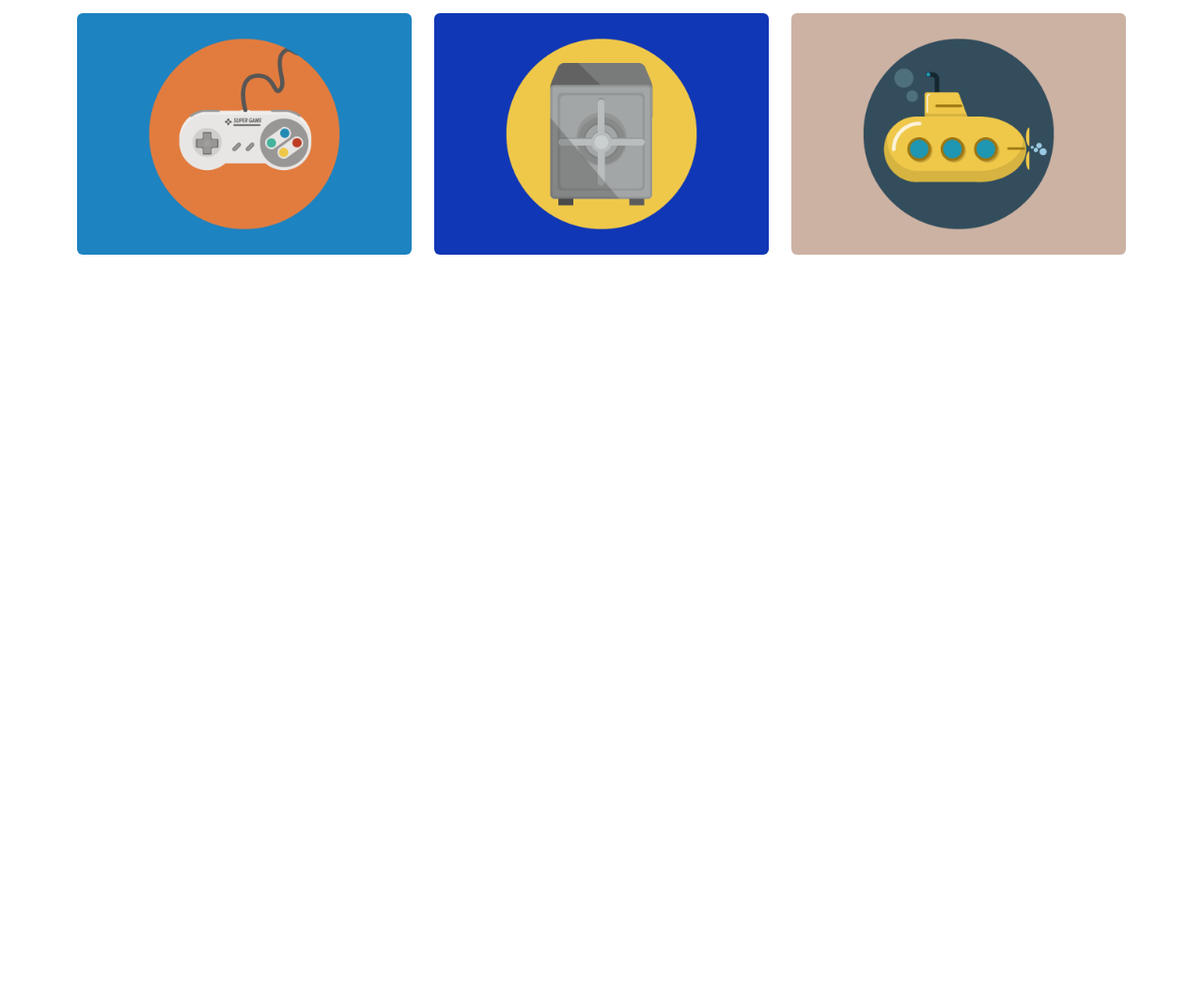
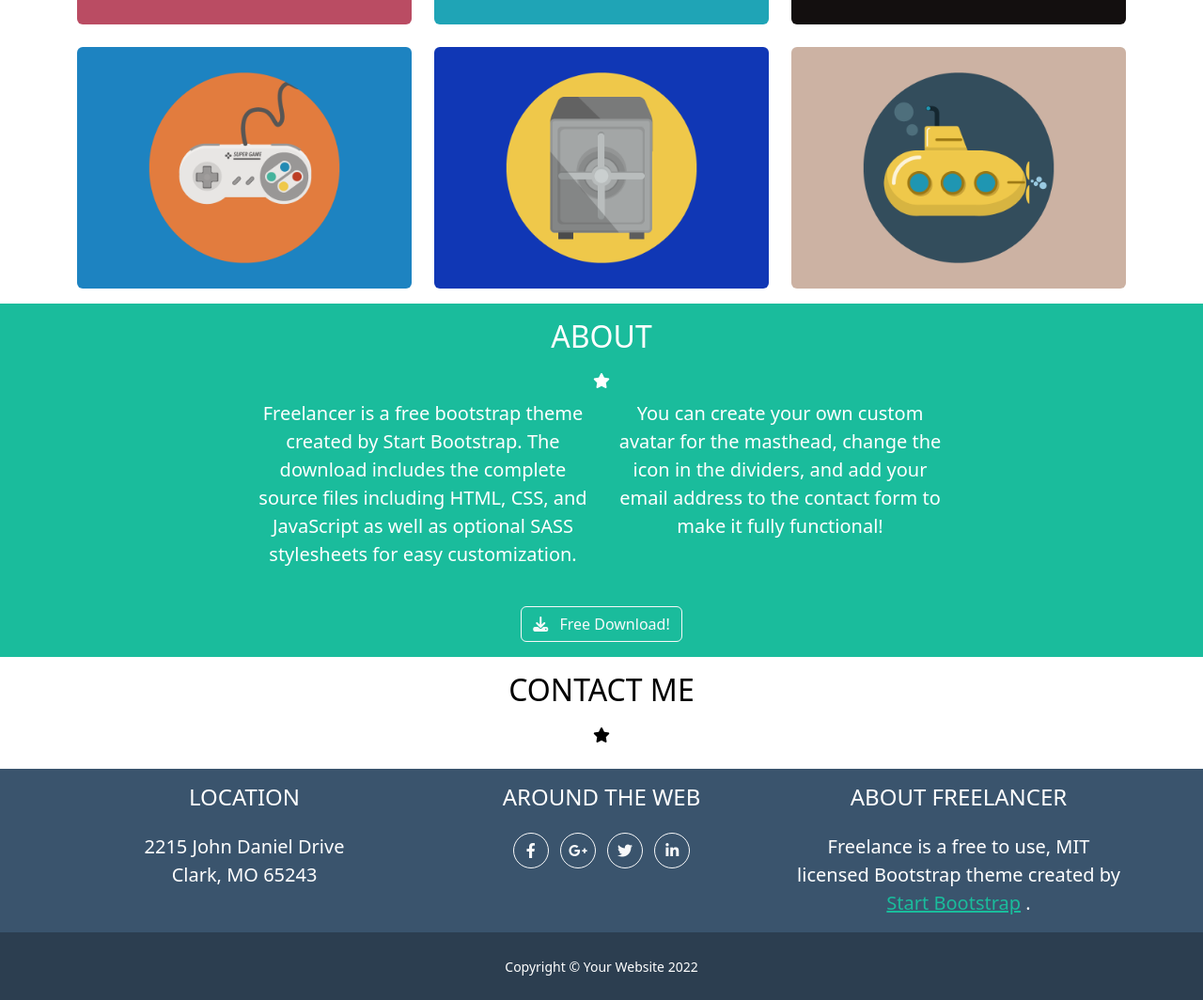
Before and after one commit to AngeloCalabro/html-css-bootstrap-freelancer, a plain HTML site: page index.html in a window 1280 px wide. Shown: the part 868-1932 px from the top of the page at 94% size. Before the commit the page ends 1139 px from the top, so only its background shows below. Drawn offline with nearby package versions, Linux system fonts and the light colour scheme.

Commit message:
media query

```diff
--- a/css/style.css
+++ b/css/style.css
@@ -19,6 +19,12 @@
     --black: #000
 }
 
+/* GENERAL */
+body {
+    background-color: var(--white);
+    color: var(--black);
+}
+
 /* TEXT */
 
 
@@ -26,7 +32,7 @@
 
 
 /* COLOR */
-.dark-grey {
+.bg-dark-grey {
     background-color: var(--dark-blue);
 }
 
@@ -42,11 +48,11 @@
     background-color: var(--white);
 }
 
-/* GENERAL */
-body {
-    background-color: var(--white);
-    color: var(--black);
+.link-color {
+    color: var(--light-blue-green);
 }
+
+/* HOVER */
 
 
 /* HEADER */
@@ -78,38 +84,3 @@ img.image {
     width: 100%;
     max-width: 100%;
 }
-
-/* .icon:before {
-    content: '';
-    display: block;
-    width: 100px;
-    border: 2px solid var(--white);
-} */
-
-/* .icon:after {
-    content: '';
-    display: block;
-    width: 100px;
-    border: 2px solid var(--white);
-} */
-
-
-@media screen and (min-width: 768px) {
-    .col-sm-12 {
-        display: none;
-    }
-
-    .col-md-6 {
-        display: block;
-    }
-}
-
-@media screen and (min-width: 992px) {
-    .col-md-6 {
-        display: none;
-    }
-
-    .col-lg-4 {
-        display: block;
-    }
-}
--- a/index.html
+++ b/index.html
@@ -29,14 +29,14 @@
 
     <!-- HEADER -->
     <header>
-        <nav class="navbar navbar-expand-md navbar-dark my-bg-black h-100">
-            <div class="container-sm">
+        <nav class="navbar navbar-expand-md navbar-dark h-100">
+            <div class="container">
                 <a class="navbar-brand" href="#">Start Bootstrap</a>
                 <button class="navbar-toggler" type="button" data-bs-toggle="collapse" data-bs-target="#boot-navbar"
                     aria-controls="boot-navbar" aria-expanded="false" aria-label="Toggle navigation">
                     <span class="navbar-toggler-icon"></span>
                 </button>
-                <div class="collapse navbar-collapse" id="boot-navbar">
+                <div class="collapse navbar-collapse bg-dark-grey" id="boot-navbar">
                     <ul class="navbar-nav me-auto mb-2 mb-lg-0">
                         <li class="nav-item">
                             <a class="nav-link active" aria-current="page" href="#">Portfolio</a>
@@ -55,31 +55,32 @@
 
     <!-- MAIN -->
     <main>
-        <section id="hero" class="bg-green txt-white">
-            <div class="container-sm text-white">
+
+        <!-- HERO -->
+        <section id="hero" class="bg-green text-white">
+            <div class="container text-white">
                 <div class="row justify-content-center">
                     <div class="col-auto text-center">
                         <img class="avatar" src="./img/avatar.svg" alt="avatar">
                         <h1 class="text-uppercase">start bootstrap</h1>
-                        <div class="row">
-                            <div class="icon">
-                                <i class="fas fa-star fs-3"></i>
-                            </div>
-                        </div>
+
+                        <!-- Icon Divider-->
+                        <div class="icon py-2"><i class="fas fa-star"></i></div>
                         <p class="text-uppercase">Graphic Artist - Web designer - illustrator</p>
                     </div>
                 </div>
             </div>
         </section>
 
-        <section id="portfolio">
-            <div class="container-sm text-center">
+        <!-- PORTFOLIO -->
+        <section id="portfolio" class="py-3">
+            <div class="container text-center">
                 <h2 class="text-uppercase">Portfolio</h2>
-                <div class="row">
-                    <div class="icon">
-                        <i class="fas fa-star fs-3"></i>
-                    </div>
-                </div>
+
+                <!-- Icon Divider-->
+                <div class="icon py-2"><i class="fas fa-star"></i></div>
+
+                <!-- CARDS PORTFOLIO -->
                 <div class="row justify-content-center align-items-center">
                     <div class="col-sm-12 col-md-6 col-lg-4 g-4">
                         <img class="image rounded" src="./img/cabin.png" alt="cabina">
@@ -103,31 +104,104 @@
 
             </div>
         </section>
-        <section id="about" class="bg-green txt-white">
-            <div class="container-md">
 
+        <!-- ABOUT -->
+        <section id="about" class="bg-green text-white mb-0 py-3">
+            <div class="container text-center">
+                <h2 class="text-uppercase">About</h2>
+
+                <!-- Icon Divider-->
+                <div class="icon py-2"><i class="fas fa-star"></i></div>
+
+                <!-- About Section Content-->
+                <div class="row">
+                    <div class="col-md-4 col-sm-12 ms-auto">
+                        <p class="lead">Freelancer is a free bootstrap theme created by Start Bootstrap. The
+                            download
+                            includes the complete source files including HTML, CSS, and JavaScript as well as
+                            optional SASS
+                            stylesheets for easy customization.</p>
+                    </div>
+                    <div class="col-md-4 col-sm-12 me-auto">
+                        <p class="lead">You can create your own custom avatar for the masthead, change the icon in
+                            the
+                            dividers, and add your email address to the contact form to make it fully functional!
+                        </p>
+                    </div>
+                </div>
+
+                <!-- About Section Button-->
+                <div class="text-center mt-4">
+                    <a class="btn btn-xl btn-outline-light" href="#">
+                        <i class="fas fa-download me-2"></i>
+                        Free Download!
+                    </a>
+                </div>
             </div>
         </section>
+
+        <!-- CONTACT -->
         <section id="contact">
-            <div class="container-md">
+            <div class="container-sm text-center py-3">
+                <h2 class="text-uppercase">Contact me</h2>
 
+                <!-- Icon Divider-->
+                <div class="icon py-2"><i class="fas fa-star"></i></div>
+                <!-- FORM DA INSERIRE -->
+
+
+                <!-- CHIUDERE FORM -->
             </div>
         </section>
     </main>
 
     <!-- FOOTER -->
-    <footer>
-        <div id="footer-top" class="bg-grey">
-            <div class="container-md">
-
-            </div>
-        </div>
-        <div id="footer-bottom" class="bg-dark-grey">
-            <div class="container-md">
-
+    <footer class="footer text-center bg-grey text-white">
+        <div class="container">
+            <div class="row py-3">
+                <!-- Footer Location-->
+                <div class="col-md-4 col-sm-12 mb-5 mb-lg-0">
+                    <h4 class="text-uppercase mb-4">Location</h4>
+                    <p class="lead mb-0">
+                        2215 John Daniel Drive
+                        <br />
+                        Clark, MO 65243
+                    </p>
+                </div>
+                <!-- Footer Social Icons-->
+                <div class="col-md-4 col-sm-12 mb-5 mb-lg-0">
+                    <h4 class="text-uppercase mb-4">Around the Web</h4>
+                    <a class="btn btn-outline-light btn-social rounded-circle mx-1 px-2" href="#">
+                        <i class="fab fa-fw fa-facebook-f"></i>
+                    </a>
+                    <a class="btn btn-outline-light btn-social rounded-circle mx-1 px-2" href="#">
+                        <i class="fab fa-fw fa-google-plus-g"></i>
+                    </a>
+                    <a class="btn btn-outline-light btn-social rounded-circle mx-1 px-2" href="#">
+                        <i class="fab fa-fw fa-twitter"></i>
+                    </a>
+                    <a class="btn btn-outline-light btn-social rounded-circle mx-1 px-2" href="#">
+                        <i class="fab fa-fw fa-linkedin-in"></i>
+                    </a>
+                </div>
+                <!-- Footer Text-->
+                <div class="col-md-4 col-sm-12">
+                    <h4 class="text-uppercase mb-4">About Freelancer</h4>
+                    <p class="lead mb-0">
+                        Freelance is a free to use, MIT licensed Bootstrap theme created by
+                        <a class="link-color" href="#">Start Bootstrap</a>
+                        .
+                    </p>
+                </div>
             </div>
         </div>
     </footer>
+    <!-- Copyright Section-->
+    <div class="copyright py-4 text-center bg-dark-grey text-white">
+        <div class="container">
+            <small>Copyright &copy; Your Website 2022</small>
+        </div>
+    </div>
 </body>
 
 </html>
```
